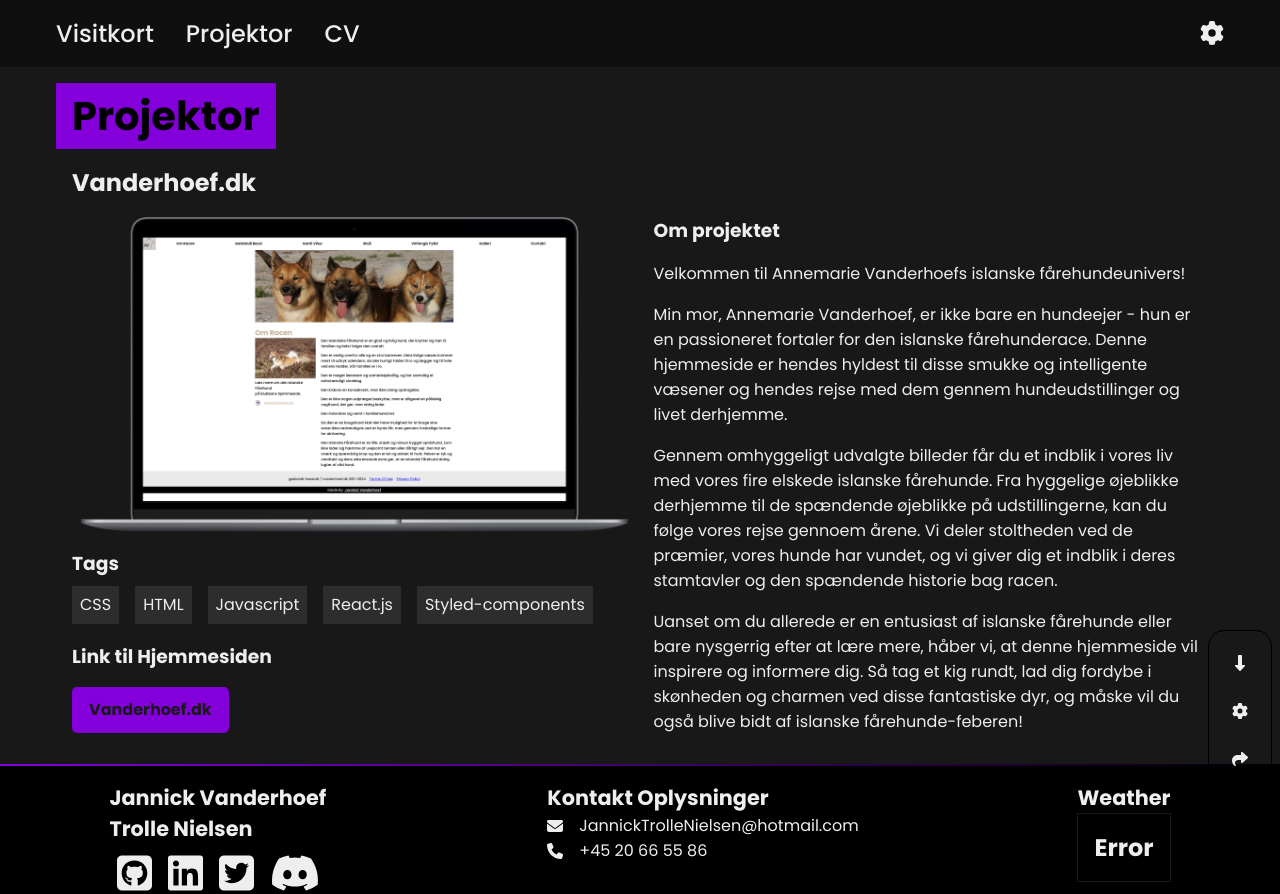
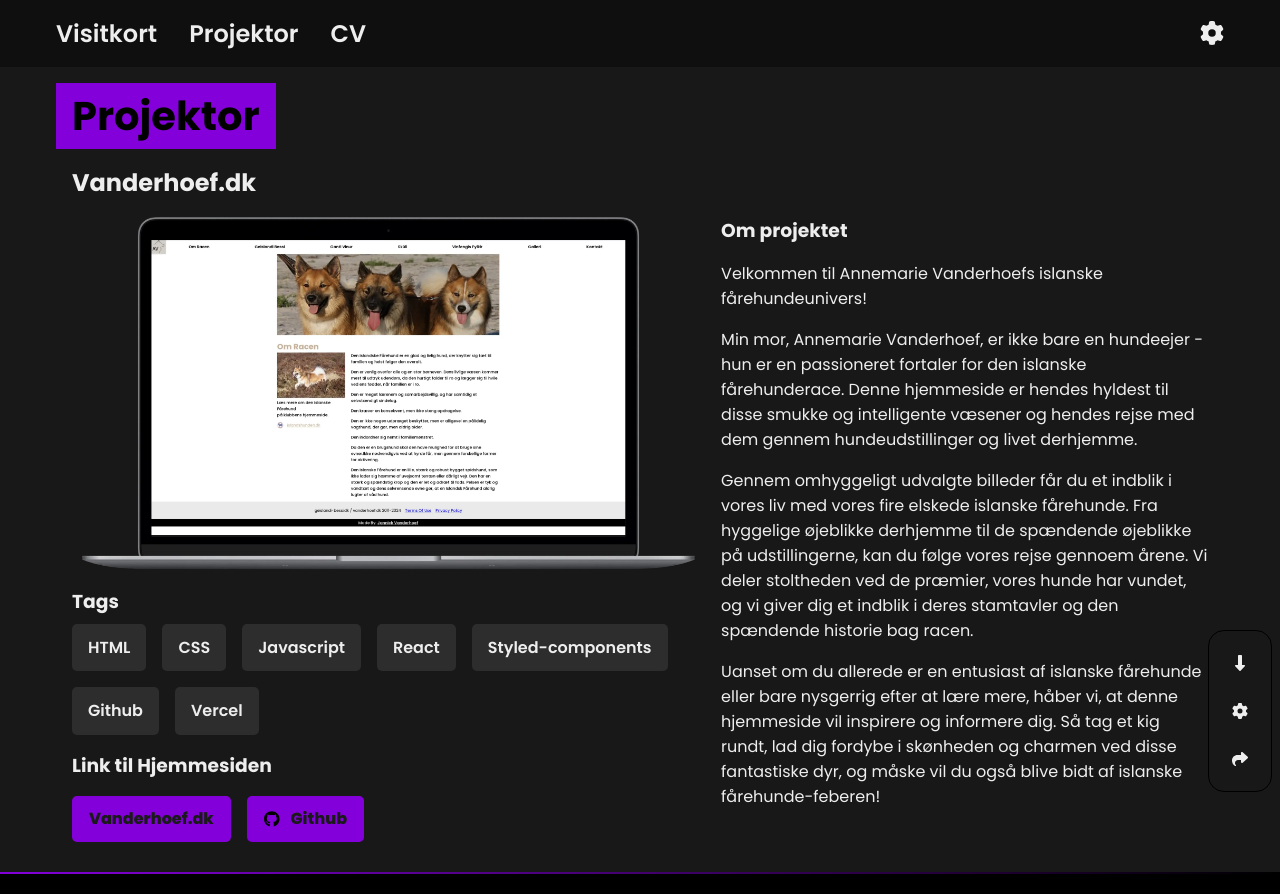
Before and after one commit to LolerSwager/portfolie-2023-react, a React (Create React App) app: page /projects in a window 1280 px wide. Shown: the top 894 px of the page. Built offline with nearby package versions, Linux system fonts and the light colour scheme; no server answers.

Commit message:
update project site and fix image size

```diff
--- a/src/Components/Header/Header.jsx
+++ b/src/Components/Header/Header.jsx
@@ -89,7 +89,7 @@ const StyledHeader = styled.header`
             align-items: center;
             li {
                 list-style: none;
-                font-weight: 500;
+                font-weight: 600;
                 cursor: pointer;
                 a {
                     padding: 0.5rem 1rem;
--- a/src/Pages/Projects.jsx
+++ b/src/Pages/Projects.jsx
@@ -1,9 +1,9 @@
 import { styled } from "styled-components";
 import { FontAwesomeIcon } from "@fortawesome/react-fontawesome";
-import { faCog, faShare, faUpLong, faDownLong } from "@fortawesome/free-solid-svg-icons";
-import React, { useState, useEffect } from "react";
+import { faHouseChimney } from "@fortawesome/free-solid-svg-icons";
+import { faGithub } from "@fortawesome/free-brands-svg-icons";
 import Main from "../Components/Main";
-import VScreenshot from "../Assets/vanderhoef_screnshot.png";
+import VScreenshot from "../Assets/image/vanderhoef_screnshot.webp";
 
 export default function Projects() {
     return (
@@ -17,11 +17,13 @@ export default function Projects() {
                     <div className="skill-tags">
                         <h3>Tags</h3>
                         <ul>
+                            <li>HTML</li>
                             <li>CSS</li>
-                            <li>HTML</li>
                             <li>Javascript</li>
-                            <li>React.js</li>
+                            <li>React</li>
                             <li>Styled-components</li>
+                            <li>Github</li>
+                            <li>Vercel</li>
                         </ul>
                     </div>
                 </section>
@@ -44,9 +46,15 @@ export default function Projects() {
                 </section>
                 <section className="projekt-link">
                     <h3>Link til Hjemmesiden</h3>
+                    <div>
                         <a href="https://vanderhoef.dk" target="_blank">
                             Vanderhoef.dk
                         </a>
+                        <a href="https://github.com/LolerSwager/hunde" target="_blank">
+                            <FontAwesomeIcon icon={faGithub} />
+                            Github
+                        </a>
+                    </div>
                 </section>
             </StyledProjects>
         </Main>
@@ -91,13 +99,16 @@ const StyledProjects = styled.article`
             gap: 1rem;
             list-style: none;
             li {
-                padding: 0.4rem 0.5rem;
+                font-weight: 600;
+                padding: 0.7rem 1rem;
                 background-color: var(--wrapperColor);
-                // bborder-radius: var(--borderRadius);
-                cursor: pointer;
+                border-radius: calc(var(--borderRadius) / 2);
+                // border-radius: var(--borderRadius);
+                cursor: default;
+                /*
                 &:hover {
                     color: var(--activeColor);
-                }
+                } */
             }
         }
     }
@@ -112,7 +123,14 @@ const StyledProjects = styled.article`
         display: flex;
         flex-direction: column;
         gap: 1rem;
+        div {
+            display: flex;
+            align-items: center;
+            gap: 1rem;
             a {
+                display: flex;
+                align-items: center;
+                gap: 0.7rem;
                 width: max-content;
                 background-color: var(--activeColor);
                 color: #1a1a1a;
@@ -121,9 +139,15 @@ const StyledProjects = styled.article`
                 transition: border-color 0.25s;
                 padding: 0.6em 1em;
                 font-size: 1em;
-            font-weight: 700;
+                font-weight: 800;
                 text-decoration: none;
                 cursor: pointer;
+                * {
+                    fill: black;
+                }
+                & * :hover {
+                    fill: var(--activeColor);
+                }
                 &:hover {
                     border-color: var(--activeColor);
                     background-color: #1a1a1a;
@@ -141,4 +165,5 @@ const StyledProjects = styled.article`
                 }
             }
         }
+    }
 `;
```
Also changed, not shown: src/Assets/image/vanderhoef_screnshot.webp (added), src/Assets/vanderhoef_screnshot.png (deleted). Lines whose indentation alone changed are shown as unchanged.
